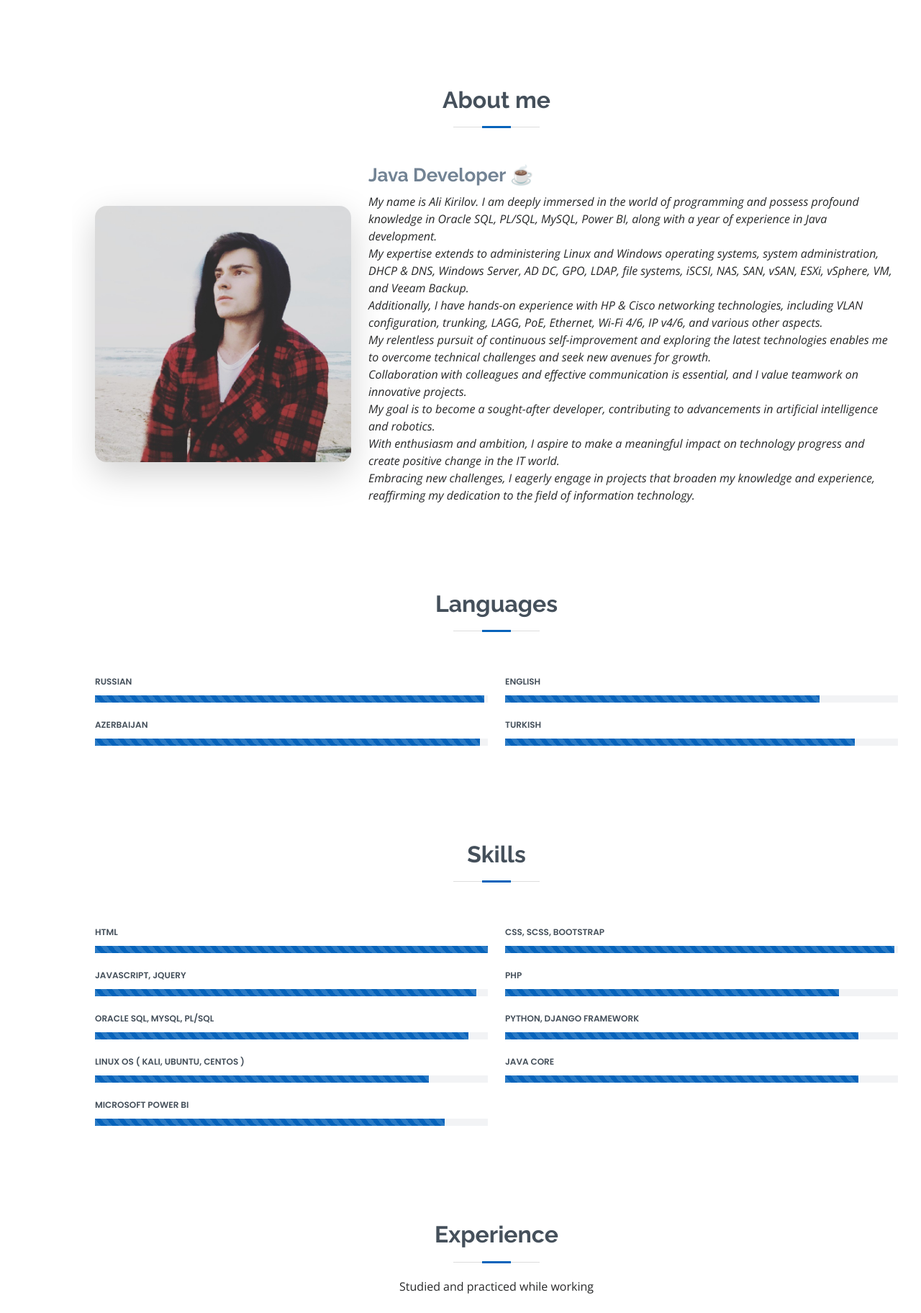
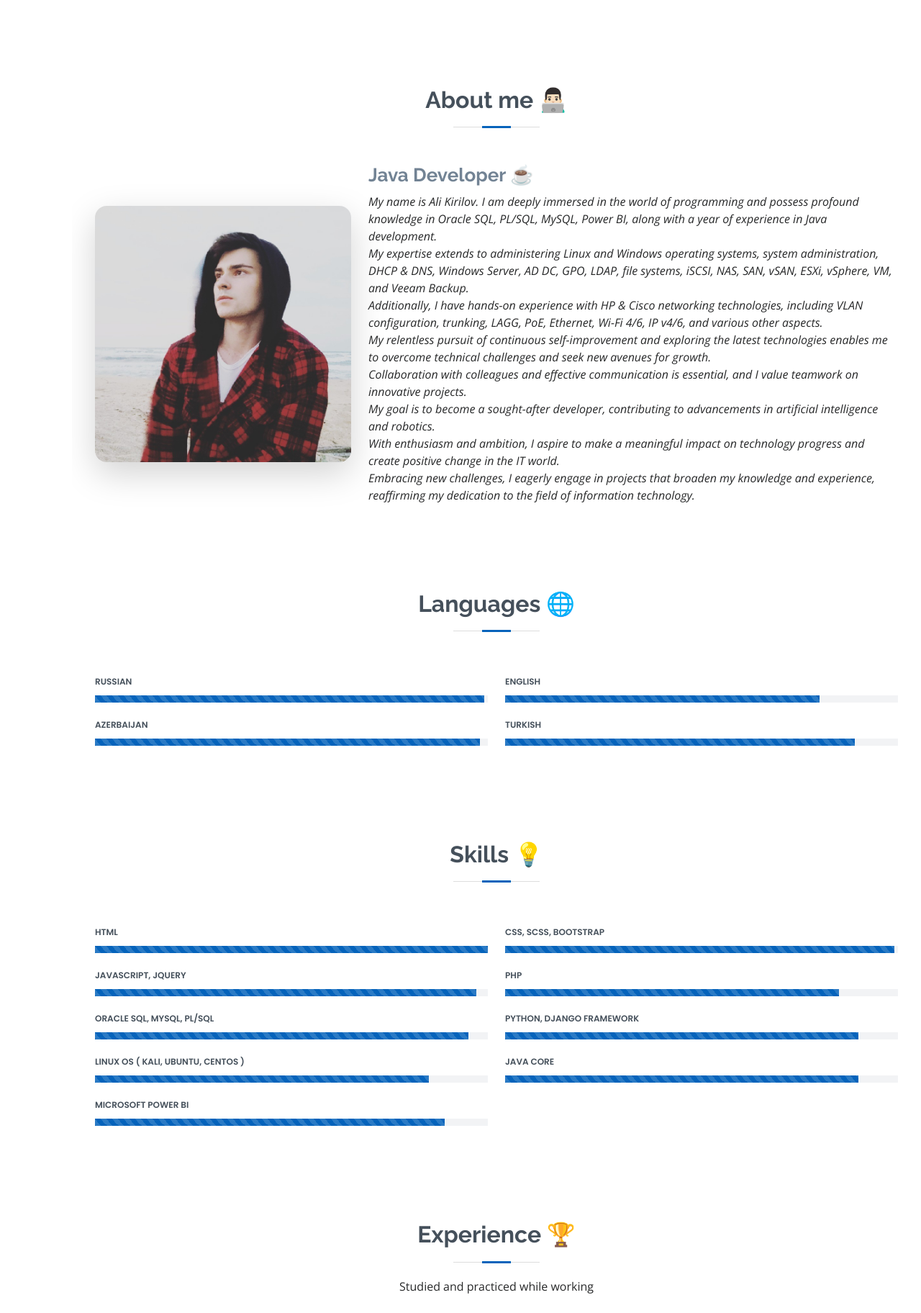
Before and after one commit to starkali/starkali.github.io, a plain HTML site: page index.html in a window 1280 px wide. Shown: the part 740-2564 px from the top of the page at 72% size. Drawn offline with nearby package versions, Linux system fonts and the light colour scheme.

Commit message:
Гзвфеу

```diff
--- a/index.html
+++ b/index.html
@@ -67,7 +67,7 @@
     <section id="about" class="about">
         <div class="container" data-aos="fade-up">
           <div class="section-title">
-            <h2>About me</h2>
+            <h2>About me 👨🏻‍💻</h2>
           </div>
           <div class="row d-flex align-items-center" style="min-height: 50vh;">
             <div class="col-lg-4">
@@ -96,7 +96,7 @@
     <section id="skills" class="skills section-bg">
       <div class="container" data-aos="fade-up">
         <div class="section-title">
-          <h2>Languages</h2>
+          <h2>Languages 🌐</h2>
         </div>
         <div class="row skills-content">
           <div class="col-lg-6">
@@ -137,7 +137,7 @@
     <section id="skills" class="skills section-bg">
       <div class="container" data-aos="fade-up">
         <div class="section-title">
-          <h2>Skills</h2>
+          <h2>Skills 💡</h2>
         </div>
         <div class="row skills-content">
           <div class="col-lg-6">
@@ -216,7 +216,7 @@
       <div class="container" data-aos="fade-up">
 
         <div class="section-title">
-          <h2>Experience</h2>
+          <h2>Experience 🏆</h2>
           <p>Studied and practiced while working</p>
         </div>
         <div class="row">
@@ -254,7 +254,7 @@
     <section id="certificates" class="certificates section-bg">
       <div class="container" data-aos="fade-up">
         <div class="section-title">
-          <h2>Certificates</h2>
+          <h2>Certificates 📑</h2>
         </div>
         <div class="row gy-4">
           <div class="col-md-4">
@@ -339,7 +339,7 @@
     <section id="contact" class="contact">
       <div class="container" data-aos="fade-up">
         <div class="section-title">
-          <h2>Contact</h2>
+          <h2>Contact 📘</h2>
         </div>
         <div class="row mt-1">
           <div class="col-lg-4">
```
